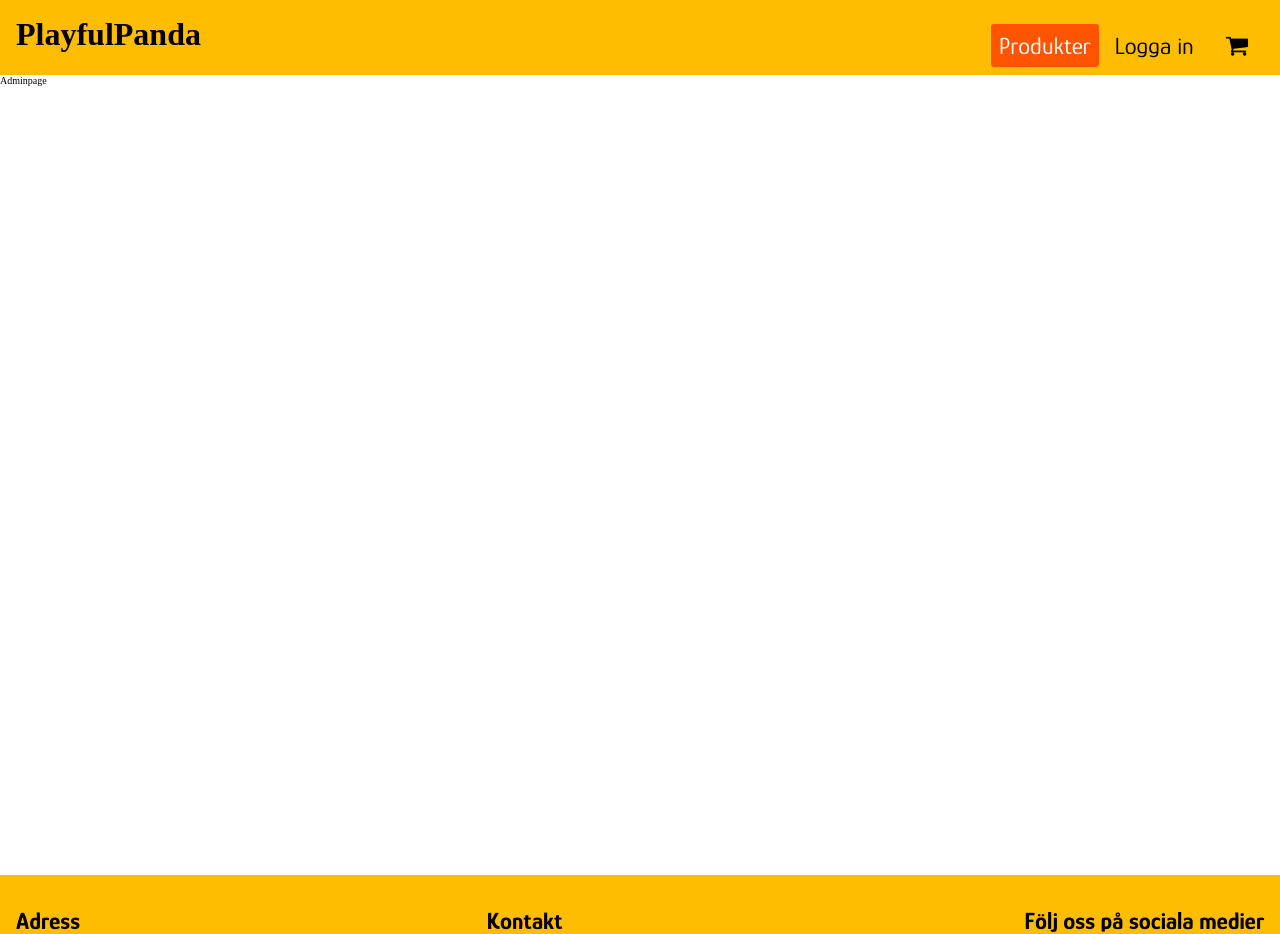
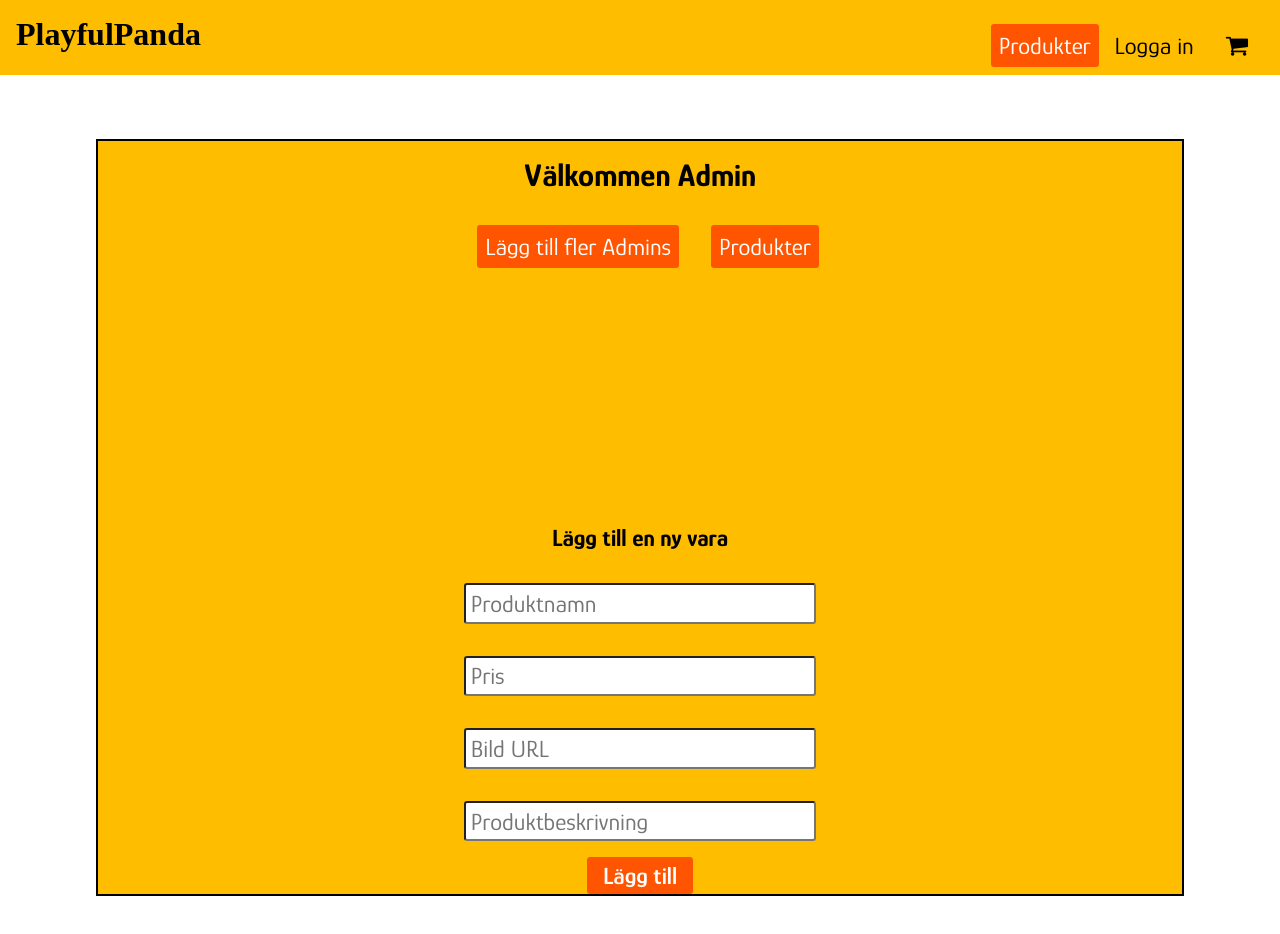
Before and after one commit to MiladGezabi/sommarleksaker-webbshop, a React (Vite) app: page /#/admin in a window 1280 px wide. Shown: the top 934 px of the page. Built offline with nearby package versions, Linux system fonts and the light colour scheme; a web font is replaced by a local one.

Commit message:
made some more routes and fixed some css

```diff
--- a/package.json
+++ b/package.json
@@ -13,6 +13,7 @@
     "react": "^18.2.0",
     "react-dom": "^18.2.0",
     "react-router-dom": "^6.11.0",
+    "recoil": "^0.7.7",
     "styled-components": "^5.3.10"
   },
   "devDependencies": {
--- /dev/null
+++ b/src/components/Adminlogin.jsx
@@ -0,0 +1,24 @@
+
+
+export const LogInForm = () => {
+
+  return (
+    <section className="login-form">
+            <h2>
+                Logga in
+            </h2>
+
+            <form action="">
+
+                <input placeholder="Användarnamn" type="text" />
+
+                <input placeholder="Lösenord" type="text" />
+
+                <button>
+                    Logga in
+                </button>
+
+            </form>
+        </section>
+  )
+}
--- /dev/null
+++ b/src/components/Atoms.js
@@ -0,0 +1,7 @@
+import { atom } from "recoil";
+
+
+export const loginState = atom({
+  key: "login",
+  default: false
+})
--- a/src/components/Routs/AdminPage.jsx
+++ b/src/components/Routs/AdminPage.jsx
@@ -1,9 +1,73 @@
+import { useRecoilState } from "recoil"
+import { loginState } from "../Atoms"
+import styled from "styled-components"
+import { Link } from "react-router-dom"
+import { LogInForm } from "../Adminlogin"
 
 
+const AdminUsersPageBtn = styled(Link)`
+    text-decoration: none;
+    color: white;
+    background-color: #FF5400;
+    padding: 0.5rem;
+    border-radius: 0.2rem;
+`
+
+const AdminProductsPageBtn = styled(Link)`
+    text-decoration: none;
+    color: white;
+    background-color: #FF5400;
+    padding: 0.5rem;
+    border-radius: 0.2rem;
+`
+
 const AdminPage = () => {
+    const [IsloggedIn, setIsLoggedIn] = useRecoilState(loginState)
 
     return (
-        <p>Adminpage</p>
+        <>
+        {/* {IsloggedIn === false &&
+            <LogInForm />
+         : } */}
+         <section className="admin-main">
+
+                <h2>
+                    Välkommen Admin
+                </h2>
+
+            <div className="heading-box">
+
+                <AdminUsersPageBtn to="/users">
+                    Lägg till fler Admins
+                </AdminUsersPageBtn>
+
+                <AdminProductsPageBtn>
+                    Produkter
+                </AdminProductsPageBtn>
+
+            </div>
+
+            <div className="form-box">
+
+                <h3>
+                    Lägg till en ny vara
+                </h3>
+
+                <form action="">
+                    <input placeholder="Produktnamn" type="text" />
+                    <input placeholder="Pris" type="text" />
+                    <input placeholder="Bild URL" type="text" />
+                    <input className="big-input" placeholder="Produktbeskrivning" type="text" />
+
+                    <button className="add-product-btn">
+                        Lägg till
+                    </button>
+                </form>
+
+            </div>
+
+         </section>
+        </>
     )
 }
 
--- a/src/index.css
+++ b/src/index.css
@@ -124,6 +124,128 @@ nav {
 
 /* Här slutar koden för ProductsPage */
 
+/* Här börja kod för login form */
+
+.login-form {
+  background-color: #FFBD00;
+  display: flex;
+  flex-direction: column;
+  justify-content: center;
+  text-align: center;
+  min-height: 80vh;
+  border: 2px solid black;
+  margin: 4rem 6rem;
+}
+
+.login-form h2 {
+  font-size: 2rem;
+  font-family: 'Glory', sans-serif;
+  margin: 4rem;
+}
+
+.login-form form {
+  display: flex;
+  flex-direction: column;
+  justify-content: center;
+  align-items: center;
+}
+
+.login-form form input {
+  font-size: 1.5rem;
+  border-radius: 0.2rem;
+  font-family: 'Glory', sans-serif;
+  padding: 0.3rem;
+}
+
+.login-form form button {
+  font-size: 1.5rem;
+  padding: 0.4rem 2rem;
+  border: none;
+  border-radius: 0.2rem;
+  background-color: #FF5400;
+  font-family: 'Glory', sans-serif;
+  font-weight: 600;
+  cursor: pointer;
+}
+
+.login-form form * {
+  margin-top: 4rem;
+
+}
+
+/* Här slutar kod för login form */
+
+/* Här börjar kod för admin lägg till produkt */
+
+.admin-main {
+  background-color: #FFBD00;
+  display: flex;
+  flex-direction: column;
+  text-align: center;
+  min-height: 80vh;
+  border: 2px solid black;
+  margin: 4rem 6rem;
+}
+
+.admin-main h2 {
+  font-family: 'Glory', sans-serif;
+  font-size: 2rem;
+  margin: 1rem 0;
+}
+
+.heading-box {
+  display: flex;
+  justify-content: center;
+  text-align: center;
+  font-family: 'Glory', sans-serif;
+  font-size: 1.5rem;
+  margin-left: 1rem;
+  margin-top: 1rem;
+}
+
+.heading-box * {
+  margin: 0 1rem;
+}
+
+.form-box {
+  margin-top: 15rem;
+}
+
+.form-box h3 {
+  font-size: 1.5rem;
+  font-family: 'Glory', sans-serif;
+  margin: 1rem 0;
+}
+
+.form-box form {
+  display: flex;
+  flex-direction: column;
+  align-items: center;
+}
+
+.form-box form input {
+  font-size: 1.5rem;
+  font-family: 'Glory', sans-serif;
+  padding: 0.3rem;
+  border-radius: 0.2rem;
+  margin: 1rem 0;
+  min-width: 22rem;
+}
+
+.form-box form button {
+  font-size: 1.5rem;
+  font-family: 'Glory', sans-serif;
+  font-weight: 600;
+  padding: 0.3rem 1rem;
+  border: none;
+  border-radius: 0.2rem;
+  background-color: #FF5400;
+  color: white;
+  cursor: pointer;
+}
+
+/* Här slutar kod för admin lägg till produkt */
+
 /* -- Här börjar koden för Footer component */
 
 .footer {
--- a/src/main.jsx
+++ b/src/main.jsx
@@ -3,12 +3,15 @@ import ReactDOM from 'react-dom/client'
 import './index.css'
 import { RouterProvider } from "react-router-dom"
 import { router } from './RoutConfig.jsx'
+import { RecoilRoot } from 'recoil'
 
 
 
 
 ReactDOM.createRoot(document.getElementById('root')).render(
-  <React.StrictMode>
+  <RecoilRoot>
+    < React.StrictMode>
       <RouterProvider router={router} />
-  </React.StrictMode>,
+    </React.StrictMode>,
+  </RecoilRoot>
 )
```
Also changed, not shown: src/RoutConfig.jsx (+9 -1 lines), src/components/Routs/AdminProducts.jsx (added, +10 -0 lines), 1 other file (tests, documents, lock files or other folders).
